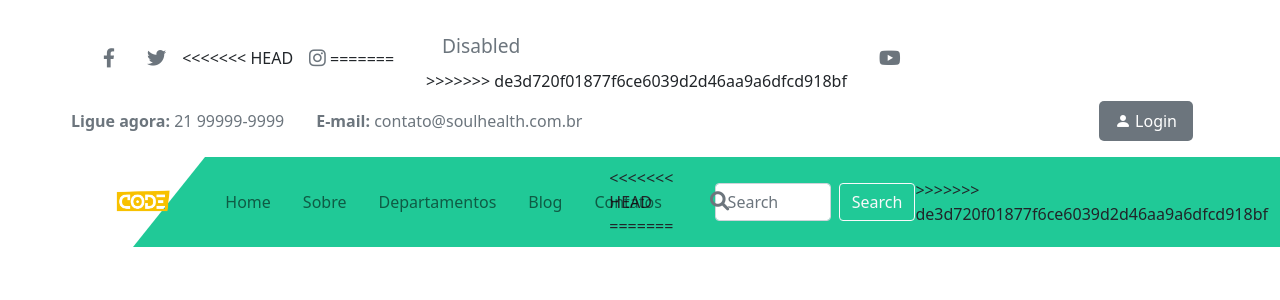
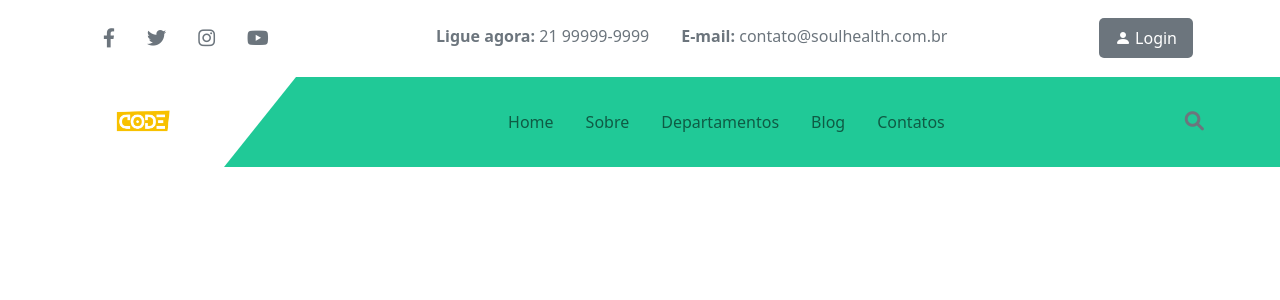
Before and after one commit to BrunodevOliveira/soul-health, an Angular app: page / in a window 1280 px wide. Shown: the top 300 px of the page. Built offline with nearby package versions, Linux system fonts and the light colour scheme; a small style sheet from the web is missing.

Commit message:
Resolução de conflito navbar

```diff
--- a/src/app/app-shared/navbar/navbar.component.html
+++ b/src/app/app-shared/navbar/navbar.component.html
@@ -12,17 +12,10 @@
           <i class="fab fa-twitter"></i>
         </a>
       </li>
-<<<<<<< HEAD
       <li>
         <a href="#">
           <i class="fab fa-instagram"></i>
         </a>
-=======
-      <li class="nav-item">
-        <a class="nav-link disabled" href="#" tabindex="-1" aria-disabled="true"
-          >Disabled</a
-        >
->>>>>>> de3d720f01877f6ce6039d2d46aa9a6dfcd918bf
       </li>
       <li>
         <a href="#">
@@ -97,18 +90,6 @@
           </div>
         </div>
       </div>
-<<<<<<< HEAD
-=======
-      <form class="d-flex">
-        <input
-          class="form-control me-2"
-          type="search"
-          placeholder="Search"
-          aria-label="Search"
-        />
-        <button class="btn btn-outline-light" type="submit">Search</button>
-      </form>
->>>>>>> de3d720f01877f6ce6039d2d46aa9a6dfcd918bf
     </div>
   </nav>
 </header>
```
